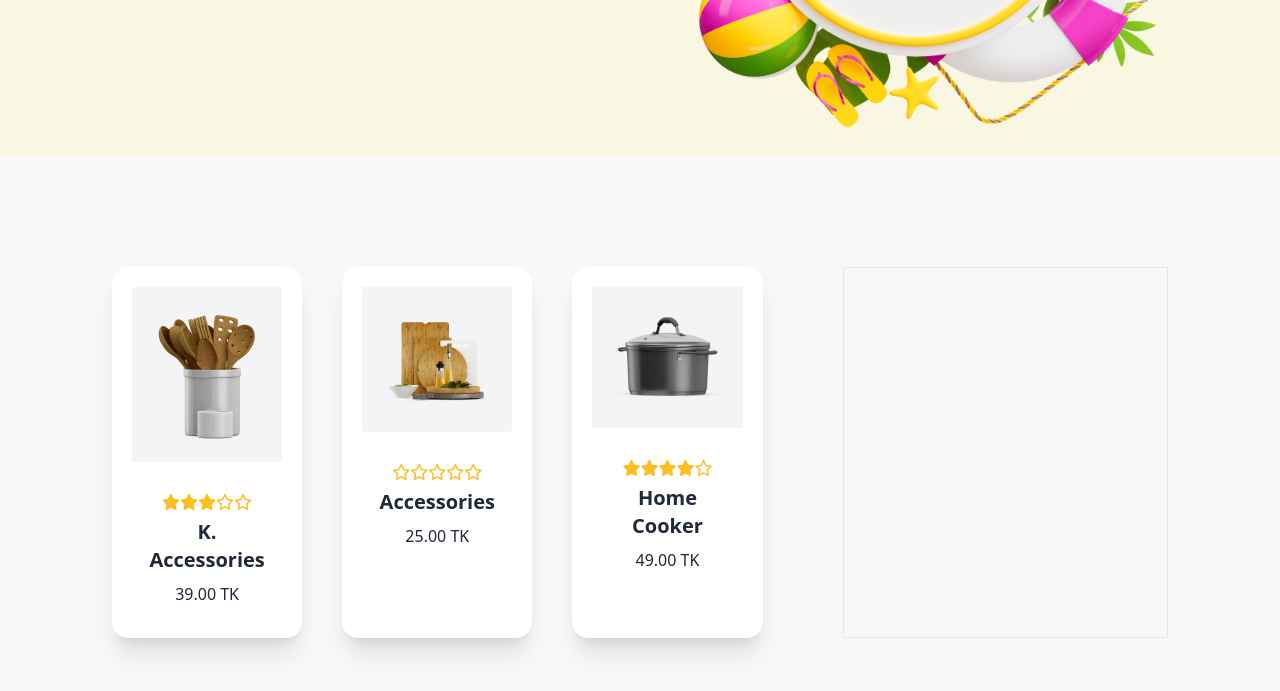
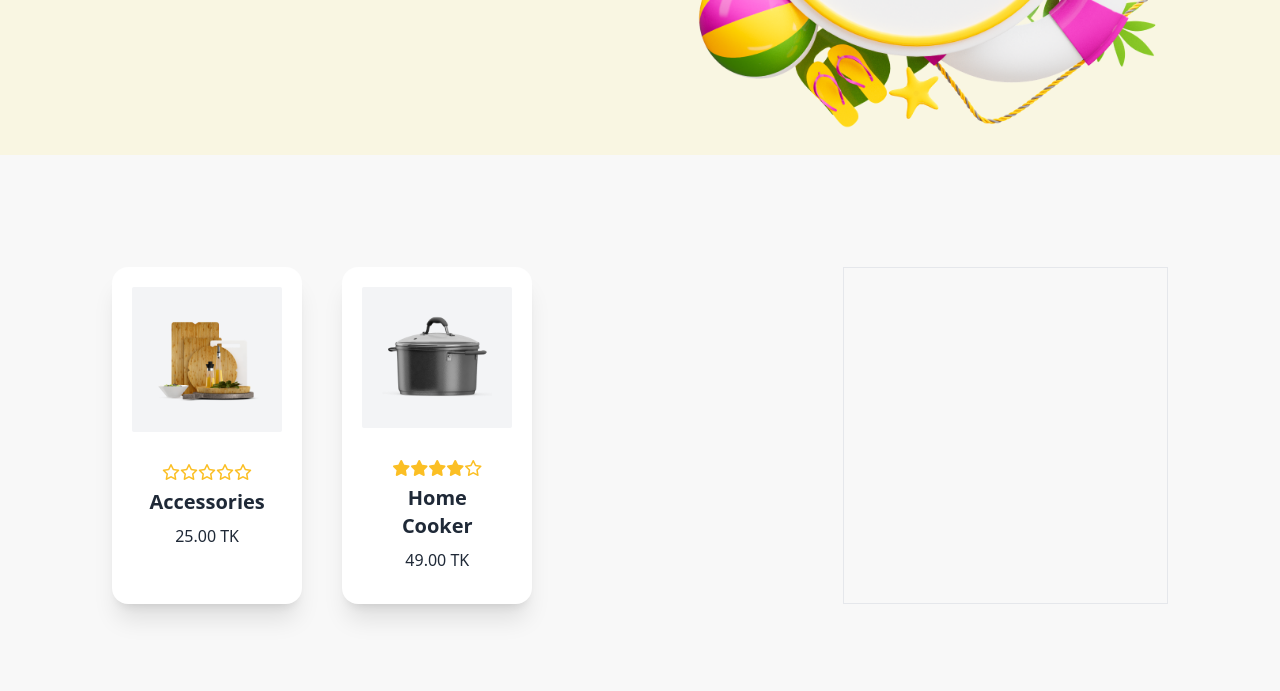
Before and after one commit to Umme-Nahida/summer-sale, a plain HTML site: page index.html in a window 1280 px wide. Shown: the part 405-1096 px from the top of the page. Drawn offline with nearby package versions, Linux system fonts and the light colour scheme.

```diff
--- a/index.html
+++ b/index.html
@@ -33,22 +33,7 @@
         <!----------------------------- kichen section ------------------------------------->
         <div class="grid grid-cols-1 md:grid-cols-2 lg:grid-cols-3 gap-5 md:gap-10">
             <!-- cards -->
-            <div class="card bg-base-100 shadow-xl">
-                <figure class="m-5 mb-0 rounded-sm p-5 bg-[#F3F4F6]">
-                  <img src="./images/prod1.png" alt="Shoes" class="rounded-xl" />
-                </figure>
-                <div class="card-body items-center text-center">
-                  <div class="rating">
-                    <i class="fa-solid fa-star text-[#FBBF24]"></i>
-                    <i class="fa-solid fa-star text-[#FBBF24]"></i>
-                    <i class="fa-solid fa-star text-[#FBBF24]"></i>
-                    <i class="fa-regular fa-star text-[#FBBF24]"></i>
-                    <i class="fa-regular fa-star text-[#FBBF24]"></i>
-                  </div>
-                  <h2 class="card-title">K. Accessories</h2>
-                  <p>39.00 TK</p>
-                </div>
-              </div>
+
             <!-- cards -->
             <div class="card bg-base-100 shadow-xl">
                 <figure class="m-5 mb-0 rounded-sm p-5 bg-[#F3F4F6]">
```
